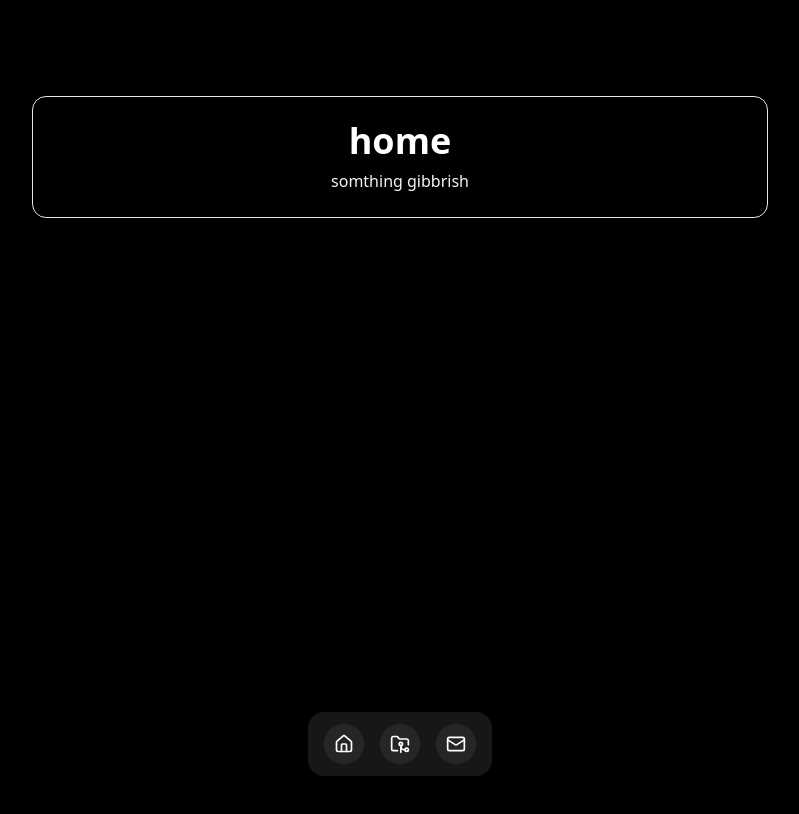
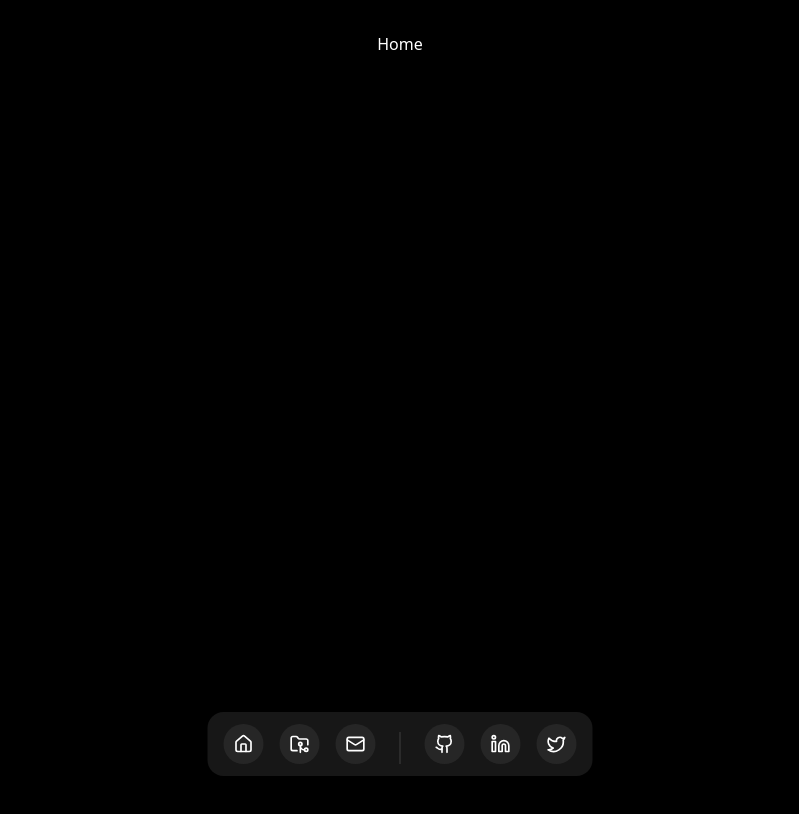
Before and after one commit to awais7796/portfolio, a React (Vite) app: page / in a window 1280 px wide. Shown: the top 814 px of the page, without its empty margins (240-1039 px from the left). Built offline with nearby package versions, Linux system fonts and the light colour scheme.

Commit message:
added social and main item array logic in floating dock compt

```diff
--- a/src/components/Footer.jsx
+++ /dev/null
@@ -1,34 +0,0 @@
-import React from "react";
-const Footer = () => {
-  return (
-    <>
-      <footer className="flex   justify-center h-10 items-center bg-blue-500">
-        <div className="flex justify-center items-center gap-1 text-white  ">
-          <p>Made with 💖 by </p>
-          <a className="font-semibold" href="https://x.com/awaizz49">
-            Awais
-          </a>
-        </div>
-      </footer>
-    </>
-  );
-};
-
-export default Footer;
-
-// const Footer = () => {
-// return (
-//   <footer className="bg-gray-800 text-white py-6 mt-auto">
-//     <div className="max-w-7xl mx-auto px-4 sm:px-6 lg:px-8">
-//       <div className="text-center">
-//         <p className="text-sm">
-//           Made with <span className="text-red-500">♥</span> by{' '}
-//           <span className="font-semibold">Awais</span>
-//         </p>
-//       </div>
-//     </div>
-//   </footer>
-//   );
-// };
-
-// export default Footer;
--- a/src/components/Layout.jsx
+++ b/src/components/Layout.jsx
@@ -1,8 +1,14 @@
 import React from "react";
 import { Outlet } from "react-router-dom";
 import { FloatingDock } from "./ui/floating-dock";
-import Footer from "./Footer";
-import { Home as HomeIcon, FolderGit2, Mail } from "lucide-react";
+import {
+  Home as HomeIcon,
+  FolderGit2,
+  Mail,
+  Github,
+  Linkedin,
+  Twitter,
+} from "lucide-react";
 
 const Layout = () => {
   const dockItems = [
@@ -12,7 +18,32 @@ const Layout = () => {
       href: "/projects",
       icon: <FolderGit2 className="h-5 w-5" />,
     },
-    { title: "Contact", href: "/contact", icon: <Mail className="h-5 w-5" /> },
+    {
+      title: "Contact",
+      href: "/contact",
+      icon: (
+        <>
+          <Mail className="h-5 w-5" />
+        </>
+      ),
+    },
+  ];
+  const socialItems = [
+    {
+      title: "Github",
+      href: "https://github.com/awais7796",
+      icon: <Github className="h-5 w-5" />,
+    },
+    {
+      title: "Linkedin ",
+      href: "https://www.linkedin.com/in/awais-khan-684935363/",
+      icon: <Linkedin className="h-5 w-5" />,
+    },
+    {
+      title: "Twitter  ",
+      href: "https://x.com/awaizz49",
+      icon: <Twitter className="h-5 w-5" />,
+    },
   ];
 
   return (
@@ -21,13 +52,8 @@ const Layout = () => {
         <Outlet />
       </main>
       <div className="fixed bottom-6 left-1/2 -translate-x-1/2 z-50">
-        <FloatingDock items={dockItems} />
+        <FloatingDock mainItems={dockItems} socialItems={socialItems} />
       </div>
-
-      {/* <div className="sticky top-4 z-50 flex justify-center">
-        <FloatingDock items={dockItems} />
-      </div> */}
-      {/* <Footer /> */}
     </div>
   );
 };
--- a/src/components/ui/floating-dock.jsx
+++ b/src/components/ui/floating-dock.jsx
@@ -8,20 +8,82 @@ import {
   useTransform,
 } from "framer-motion";
 import { useRef, useState } from "react";
+import { Link } from "react-router-dom";
 
-export const FloatingDock = ({ items, desktopClassName, mobileClassName }) => {
+/* 🧩 FloatingDock
+   - Wrapper component that renders both Desktop and Mobile docks
+   - Receives mainItems (left nav) and socialItems (right nav)
+   - Can accept custom classNames for desktop and mobile styling
+*/
+export const FloatingDock = ({
+  mainItems,
+  socialItems,
+  desktopClassName,
+  mobileClassName,
+}) => {
   return (
     <>
-      <FloatingDockDesktop items={items} className={desktopClassName} />
-      <FloatingDockMobile items={items} className={mobileClassName} />
+      {/* Desktop dock (visible on md and above screens) */}
+      <FloatingDockDesktop
+        mainItems={mainItems}
+        socialItems={socialItems}
+        className={desktopClassName}
+      />
+
+      {/* Mobile dock (visible on small screens) */}
+      <FloatingDockMobile
+        items={[...mainItems, ...socialItems]} // Combine all items for mobile display
+        className={mobileClassName}
+      />
     </>
   );
 };
 
+/* 🧩 Desktop Dock
+   - Left side: main navigation items
+   - Right side: social navigation items
+   - Divider line "|" separates main and social items
+   - Uses framer-motion for hover animation effects based on mouse distance
+*/
+const FloatingDockDesktop = ({ mainItems, socialItems, className }) => {
+  const mouseX = useMotionValue(Infinity); // Track mouse X position globally
+
+  return (
+    <motion.div
+      onMouseMove={(e) => mouseX.set(e.pageX)} // Update mouse X when moving over dock
+      onMouseLeave={() => mouseX.set(Infinity)} // Reset when mouse leaves dock
+      className={cn(
+        "mx-auto hidden h-16 items-end gap-4 rounded-2xl bg-neutral-900 px-4 pb-3 md:flex",
+        className
+      )}
+    >
+      {/* Render main nav items on the left */}
+      {mainItems.map((item) => (
+        <IconContainer mouseX={mouseX} key={item.title} {...item} />
+      ))}
+
+      {/* Divider line "|" between main and social items */}
+      <div className="h-8 w-px bg-neutral-700 mx-2" />
+
+      {/* Render social items on the right */}
+      {socialItems.map((item) => (
+        <IconContainer mouseX={mouseX} key={item.title} {...item} />
+      ))}
+    </motion.div>
+  );
+};
+
+/* 🧩 Mobile Dock
+   - Collapsible vertical dock for small screens
+   - All nav items stacked vertically when open
+   - Animate items with staggered effect using framer-motion
+*/
 const FloatingDockMobile = ({ items, className }) => {
-  const [open, setOpen] = useState(false);
+  const [open, setOpen] = useState(false); // Track if mobile dock is open
+
   return (
     <div className={cn("relative block md:hidden", className)}>
+      {/* AnimatePresence handles enter/exit animations */}
       <AnimatePresence>
         {open && (
           <motion.div
@@ -31,34 +93,33 @@ const FloatingDockMobile = ({ items, className }) => {
             {items.map((item, idx) => (
               <motion.div
                 key={item.title}
-                initial={{ opacity: 0, y: 10 }}
-                animate={{ opacity: 1, y: 0 }}
+                initial={{ opacity: 0, y: 10 }} // Initial animation state
+                animate={{ opacity: 1, y: 0 }} // Animate to visible
                 exit={{
                   opacity: 0,
                   y: 10,
-                  transition: { delay: idx * 0.05 },
+                  transition: { delay: idx * 0.05 }, // Stagger exit
                 }}
-                transition={{ delay: (items.length - 1 - idx) * 0.05 }}
+                transition={{ delay: (items.length - 1 - idx) * 0.05 }} // Stagger enter
               >
-                <a
-                  href={item.href}
-                  key={item.title}
+                <Link
+                  to={item.href}
                   className="flex h-10 w-10 items-center justify-center rounded-full
-                             bg-neutral-900 hover:bg-neutral-800
-                             dark:bg-neutral-900 dark:hover:bg-neutral-800
-                             transition-colors duration-200" // 🧩 tweaked for black theme + hover same
+                             bg-neutral-900 hover:bg-neutral-800 transition-colors duration-200"
                 >
                   <div className="h-4 w-4 text-white">{item.icon}</div>
-                </a>
+                </Link>
               </motion.div>
             ))}
           </motion.div>
         )}
       </AnimatePresence>
+
+      {/* Button to toggle mobile dock open/close */}
       <button
         onClick={() => setOpen(!open)}
         className="flex h-10 w-10 items-center justify-center rounded-full
-                   bg-neutral-900 hover:bg-neutral-800 transition-colors duration-200" // 🧩 black theme for toggle
+                   bg-neutral-900 hover:bg-neutral-800 transition-colors duration-200"
       >
         <IconLayoutNavbarCollapse className="h-5 w-5 text-white" />
       </button>
@@ -66,71 +127,67 @@ const FloatingDockMobile = ({ items, className }) => {
   );
 };
 
-const FloatingDockDesktop = ({ items, className }) => {
-  let mouseX = useMotionValue(Infinity);
-  return (
-    <motion.div
-      onMouseMove={(e) => mouseX.set(e.pageX)}
-      onMouseLeave={() => mouseX.set(Infinity)}
-      className={cn(
-        "mx-auto hidden h-16 items-end gap-4 rounded-2xl  bg-neutral-900 px-4 pb-3 md:flex", // 🧩 dark black base color
-        className
-      )}
-    >
-      {items.map((item) => (
-        <IconContainer mouseX={mouseX} key={item.title} {...item} />
-      ))}
-    </motion.div>
-  );
-};
+/* 🧩 IconContainer
+   - Handles individual icon behavior
+   - Animates icon size based on distance from mouse cursor
+   - Shows tooltip with item title on hover
+*/
+function IconContainer({ mouseX, title, icon, href }) {
+  const ref = useRef(null); // Reference to DOM element for distance calculation
 
-function IconContainer({ mouseX, title, icon, href }) {
-  let ref = useRef(null);
-
-  let distance = useTransform(mouseX, (val) => {
-    let bounds = ref.current?.getBoundingClientRect() ?? { x: 0, width: 0 };
+  // Calculate distance of mouse from center of icon
+  const distance = useTransform(mouseX, (val) => {
+    const bounds = ref.current?.getBoundingClientRect() ?? { x: 0, width: 0 };
     return val - bounds.x - bounds.width / 2;
   });
 
-  // 🧩 kept your custom size tweaks
-  let widthTransform = useTransform(distance, [-80, 0, 80], [40, 55, 40]);
-  let heightTransform = useTransform(distance, [-80, 0, 80], [40, 55, 40]);
-  let widthTransformIcon = useTransform(distance, [-80, 0, 80], [20, 26, 20]);
-  let heightTransformIcon = useTransform(distance, [-80, 0, 80], [20, 26, 20]);
+  // Map distance to size of the container (bigger when closer)
+  const widthTransform = useTransform(distance, [-80, 0, 80], [40, 55, 40]);
+  const heightTransform = useTransform(distance, [-80, 0, 80], [40, 55, 40]);
 
-  let width = useSpring(widthTransform, {
+  // Map distance to size of the icon itself
+  const widthTransformIcon = useTransform(distance, [-80, 0, 80], [20, 26, 20]);
+  const heightTransformIcon = useTransform(
+    distance,
+    [-80, 0, 80],
+    [20, 26, 20]
+  );
+
+  // Smooth size animation using spring physics
+  const width = useSpring(widthTransform, {
     mass: 0.1,
     stiffness: 150,
     damping: 12,
   });
-  let height = useSpring(heightTransform, {
+  const height = useSpring(heightTransform, {
     mass: 0.1,
     stiffness: 150,
     damping: 12,
   });
-  let widthIcon = useSpring(widthTransformIcon, {
+  const widthIcon = useSpring(widthTransformIcon, {
     mass: 0.1,
     stiffness: 150,
     damping: 12,
   });
-  let heightIcon = useSpring(heightTransformIcon, {
+  const heightIcon = useSpring(heightTransformIcon, {
     mass: 0.1,
     stiffness: 150,
     damping: 12,
   });
 
-  const [hovered, setHovered] = useState(false);
+  const [hovered, setHovered] = useState(false); // Track hover for tooltip
 
   return (
-    <a href={href}>
+    <Link to={href}>
       <motion.div
         ref={ref}
         style={{ width, height }}
         onMouseEnter={() => setHovered(true)}
         onMouseLeave={() => setHovered(false)}
         className="relative flex aspect-square items-center justify-center
-                   rounded-full bg-neutral-800 hover:bg-neutral-700 transition-colors duration-200" // 🧩 black theme + hover effect
+                   rounded-full bg-neutral-800 hover:bg-neutral-700 transition-colors duration-200"
       >
+        {/* Tooltip that appears on hover */}
         <AnimatePresence>
           {hovered && (
             <motion.div
@@ -138,19 +195,21 @@ function IconContainer({ mouseX, title, icon, href }) {
               animate={{ opacity: 1, y: 0, x: "-50%" }}
               exit={{ opacity: 0, y: 2, x: "-50%" }}
               className="absolute -top-8 left-1/2 w-fit rounded-md border border-neutral-700
-                         bg-neutral-800 px-2 py-0.5 text-xs whitespace-pre text-white" // 🧩 tooltip styled for black theme
+                         bg-neutral-800 px-2 py-0.5 text-xs whitespace-pre text-white"
             >
               {title}
             </motion.div>
           )}
         </AnimatePresence>
+
+        {/* The icon itself */}
         <motion.div
           style={{ width: widthIcon, height: heightIcon }}
-          className="flex items-center justify-center text-white" // 🧩 icons visible on dark bg
+          className="flex items-center justify-center text-white"
         >
           {icon}
         </motion.div>
       </motion.div>
-    </a>
+    </Link>
   );
 }
--- a/src/pages/Home.jsx
+++ b/src/pages/Home.jsx
@@ -1,13 +1,6 @@
 import React from "react";
 const Home = () => {
-  return (
-    <div className="pt-16 max-w-3xl mx-auto px-4">
-      <div className="bg-surface border border-border rounded-xl p-6">
-        <h1 className="font-bold text-3xl md:text-4xl text-primary">home</h1>
-        <h2 className="mt-2 text-secondary">somthing gibbrish </h2>
-      </div>
-    </div>
-  );
+  return <div>Home</div>;
 };
 
 export default Home;
```
Also changed, not shown: src/components/Navbar.jsx (deleted, +0 -141 lines), src/index.css (+5 -38 lines).
